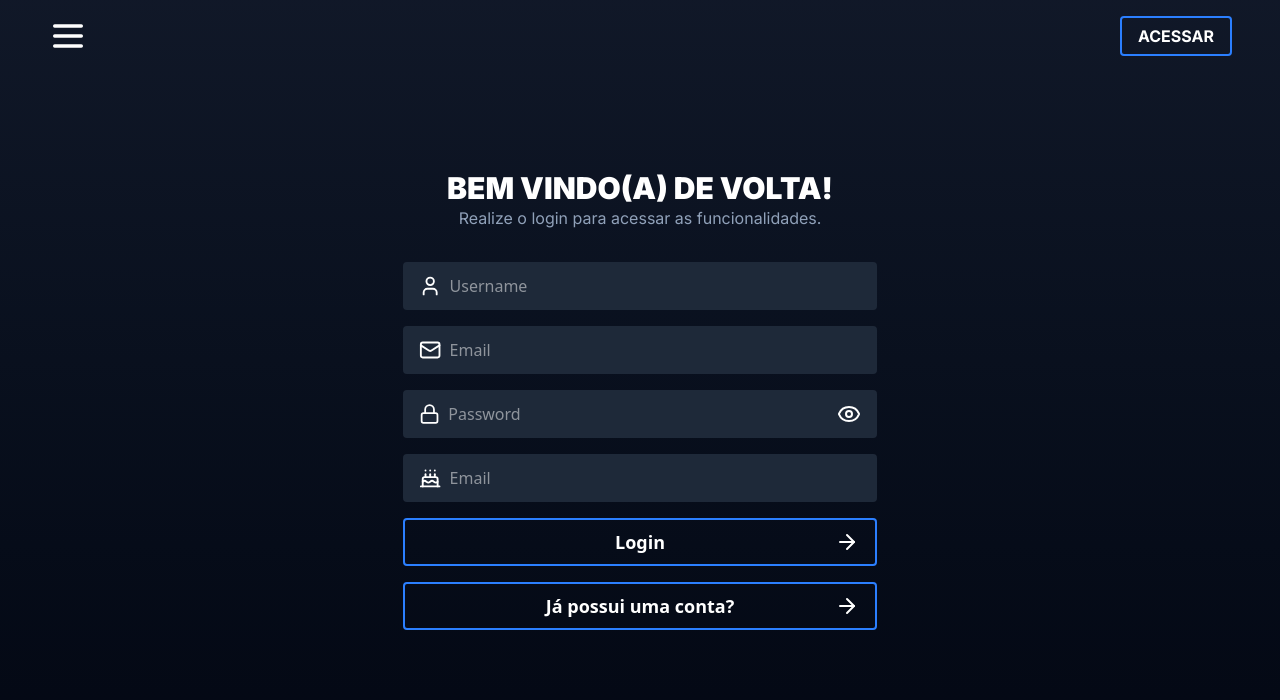
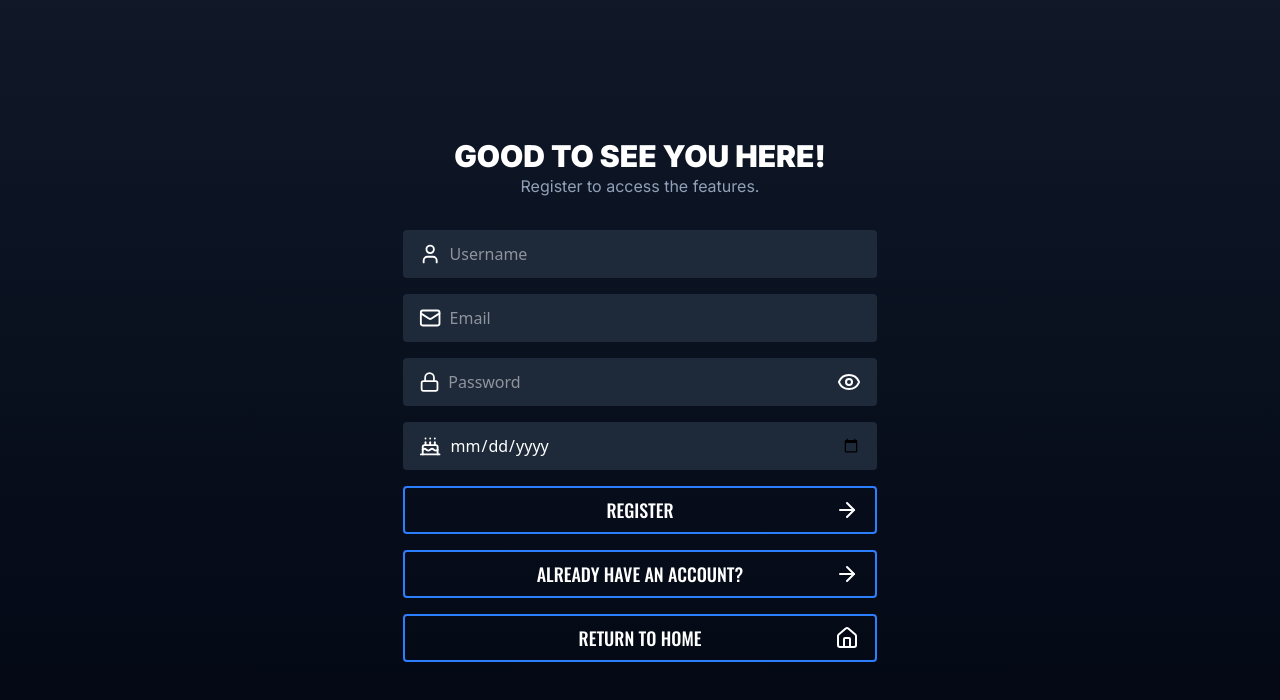
Before and after one commit to xXLuisHenriqueXx/zenith_stream_frontend, a React (Vite) app: page /user/register in a window 1280 px wide. Shown: the top 700 px of the page. Built offline with nearby package versions, Linux system fonts and the light colour scheme; no server answers.

Commit message:
Add: getAge util and  minor fixes

```diff
--- a/src/components/Container/index.tsx
+++ b/src/components/Common/Container/index.tsx
@@ -1,5 +1,5 @@
 import { tv } from "tailwind-variants";
-import Navbar from "../Common/Navbar";
+import Navbar from "../Navbar";
 
 const card = tv({
   slots: {
@@ -30,7 +30,7 @@ interface Props {
 function Container({ children, screen }: Props) {
   return (
     <main className={container({ container: screen })}>
-      <Navbar />
+      { screen !== "login" && <Navbar />}
 
       {children}
     </main>
--- a/src/components/Common/Navbar/index.tsx
+++ b/src/components/Common/Navbar/index.tsx
@@ -11,7 +11,7 @@ const card = tv({
     containerMain: "fixed top-0 flex justify-between items-center w-full p-4 xl:px-12 2xl:px-24 bg-transparent z-50",
     icon: "w-8 h-8 lg:w-10 lg:h-10 text-white cursor-pointer",
     button: "flex flex-row items-center justify-center h-10 px-4 bg-transparent hover:bg-blue-500 border-2 border-blue-500 rounded-sm text-white hover:text-slate-900 transition-all duration-200",
-    buttonText: "text-sm lg:text-base font-inter font-bold uppercase",
+    buttonText: "text-sm lg:text-base font-oswald font-medium uppercase",
   },
 });
 
--- a/src/hooks/useAuth.ts
+++ b/src/hooks/useAuth.ts
@@ -1,4 +1,5 @@
 import { useState, useEffect } from "react";
+
 import { tokenService } from "../services/tokenService";
 
 export function useAuth() {
@@ -11,6 +12,7 @@ export function useAuth() {
   async function validateToken() {
     try {
       const { status, data } = await tokenService.validateTokenRoute();
+
       setIsAuthenticated(status === 200 && data.success);
     } catch {
       setIsAuthenticated(false);
--- a/src/pages/Admin/Login/index.tsx
+++ b/src/pages/Admin/Login/index.tsx
@@ -1,14 +1,14 @@
 import { useState } from "react";
 import { tv } from "tailwind-variants";
-import { useNavigate } from "react-router-dom";
+import { Link, useNavigate } from "react-router-dom";
 import { SubmitHandler, useForm } from "react-hook-form";
 import { zodResolver } from "@hookform/resolvers/zod";
 import { z } from "zod";
-import { ArrowRight, Eye, EyeOff, Key, Lock, Mail } from "lucide-react";
+import { ArrowRight, Eye, EyeOff, House, Key, Lock, Mail } from "lucide-react";
 
 import { adminService } from "../../../services/adminService";
 import { adminLoginSchema } from "../../../schemas/adminSchemas";
-import Container from "../../../components/Container";
+import Container from "../../../components/Common/Container";
 
 const card = tv({
   slots: {
@@ -20,9 +20,16 @@ const card = tv({
     icon: "w-6 h-6 text-white",
     input: "w-full h-full bg-transparent text-white ml-2 focus:outline-none",
     button: "relative flex justify-center items-center w-full h-12 px-4 bg-transparent hover:bg-blue-500 border-2 border-blue-500 rounded-sm text-white hover:text-slate-900 transition-all duration-200",
-    buttonText: "text-lg font-bold",
+    buttonText: "text-lg font-oswald font-medium uppercase",
     buttonIcon: "w-6 h-6 absolute right-4",
   },
+  variants: {
+    button: {
+      "second": {
+        button: "mt-4"
+      }
+    }
+  }
 });
 
 const { containerLogin, title, description, form, labelInput, icon, input, button, buttonText, buttonIcon } = card();
@@ -64,9 +71,9 @@ function AdminLogin() {
   return (
     <Container screen="login">
       <section className={containerLogin()}>
-        <h1 className={title()}>Bem vindo(a) de volta!</h1>
+        <h1 className={title()}>Welcome back!</h1>
         <p className={description()}>
-          Realize o login para acessar as funcionalidades.
+          Log in to access the features.
         </p>
 
         <form className={form()} onSubmit={handleSubmit(onSubmit)}>
@@ -121,6 +128,11 @@ function AdminLogin() {
             <ArrowRight className={buttonIcon()} />
           </button>
         </form>
+
+        <Link to="/" className={button({ button: "second" })}>
+          <p className={buttonText()}>Return to home</p>
+          <House className={buttonIcon()} />
+        </Link>
       </section>
     </Container>
   );
--- a/src/pages/Home/index.tsx
+++ b/src/pages/Home/index.tsx
@@ -1,7 +1,7 @@
 import { tv } from "tailwind-variants";
 import { Link } from "react-router-dom";
 
-import Container from "../../components/Container";
+import Container from "../../components/Common/Container";
 
 const card = tv({
   slots: {
--- a/src/pages/NotFound/index.tsx
+++ b/src/pages/NotFound/index.tsx
@@ -1,7 +1,7 @@
 import { Link } from "react-router-dom";
 import { tv } from "tailwind-variants";
 
-import Container from "../../components/Container";
+import Container from "../../components/Common/Container";
 
 const card = tv({
   slots: {
@@ -21,12 +21,11 @@ function NotFound() {
       <section className={containerNotFound()}>
         <h1 className={title()}>404</h1>
         <h1 className={subtitle()}>
-          Ops, parece que a paǵina que você tentou acessar não existe no nosso
-          sistema
+          Oops, it appears that the page you tried to access does not exist on our system
         </h1>
 
         <Link to="/" className={button()}>
-          <p className={buttonText()}>Voltar para a Home</p>
+          <p className={buttonText()}>Return to home</p>
         </Link>
       </section>
     </Container>
--- a/src/pages/User/Login/index.tsx
+++ b/src/pages/User/Login/index.tsx
@@ -4,11 +4,11 @@ import { Link, useNavigate } from "react-router-dom";
 import { SubmitHandler, useForm } from "react-hook-form";
 import { zodResolver } from "@hookform/resolvers/zod";
 import { z } from "zod";
-import { ArrowRight, Eye, EyeOff, Lock, Mail } from "lucide-react";
+import { ArrowRight, Eye, EyeOff, House, Lock, Mail } from "lucide-react";
 
 import { userLoginSchema } from "../../../schemas/userSchema";
 import { userService } from "../../../services/userService";
-import Container from "../../../components/Container";
+import Container from "../../../components/Common/Container";
 
 const card = tv({
   slots: {
@@ -20,7 +20,7 @@ const card = tv({
     icon: "w-6 h-6 text-white",
     input: "w-full h-full bg-transparent text-white ml-2 focus:outline-none",
     button: "relative flex justify-center items-center w-full h-12 px-4 bg-transparent hover:bg-blue-500 border-2 border-blue-500 rounded-sm text-white hover:text-slate-900 transition-all duration-200",
-    buttonText: "text-lg font-bold",
+    buttonText: "text-lg font-oswald font-medium uppercase",
     buttonIcon: "w-6 h-6 absolute right-4",
   },
   variants: {
@@ -75,9 +75,9 @@ function UserLogin() {
   return (
     <Container screen="login">
       <section className={containerLogin()}>
-        <h1 className={title()}>Bem vindo(a) de volta!</h1>
+        <h1 className={title()}>Welcome back!</h1>
         <p className={description()}>
-          Realize o login para acessar as funcionalidades.
+          Log in to access the features.
         </p>
 
         <form className={form()} onSubmit={handleSubmit(onSubmit)}>
@@ -116,14 +116,19 @@ function UserLogin() {
           </label>
 
           <button type="submit" className={button()}>
-            <h2 className={buttonText()}>Login</h2>
+            <p className={buttonText()}>Login</p>
             <ArrowRight className={buttonIcon()} />
           </button>
         </form>
 
-        <Link to="/user/register" type="submit" className={button({ button: "second" })}>
-          <h2 className={buttonText()}>Ainda não possui uma conta?</h2>
+        <Link to="/user/register" className={button({ button: "second" })}>
+          <p className={buttonText()}>Don't have an account yet?</p>
           <ArrowRight className={buttonIcon()} />
+        </Link>
+
+        <Link to="/" className={button({ button: "second" })}>
+          <p className={buttonText()}>Return to home</p>
+          <House className={buttonIcon()} />
         </Link>
       </section>
     </Container>
--- a/src/pages/User/Register/index.tsx
+++ b/src/pages/User/Register/index.tsx
@@ -4,11 +4,12 @@ import { Link, useNavigate } from "react-router-dom";
 import { SubmitHandler, useForm } from "react-hook-form";
 import { zodResolver } from "@hookform/resolvers/zod";
 import { z } from "zod";
-import { ArrowRight, Cake, Eye, EyeOff, Lock, Mail, User } from "lucide-react";
+import { ArrowRight, Cake, Eye, EyeOff, House, Lock, Mail, User } from "lucide-react";
 
 import { userRegisterSchema } from "../../../schemas/userSchema";
 import { userService } from "../../../services/userService";
-import Container from "../../../components/Container";
+import Container from "../../../components/Common/Container";
+import { getAge } from "../../../utils/getAge";
 
 const card = tv({
   slots: {
@@ -20,7 +21,7 @@ const card = tv({
     icon: "w-6 h-6 text-white",
     input: "w-full h-full bg-transparent text-white ml-2 focus:outline-none",
     button: "relative flex justify-center items-center w-full h-12 px-4 bg-transparent hover:bg-blue-500 border-2 border-blue-500 rounded-sm text-white hover:text-slate-900 transition-all duration-200",
-    buttonText: "text-lg font-bold",
+    buttonText: "text-lg font-oswald font-medium uppercase",
     buttonIcon: "w-6 h-6 absolute right-4",
   },
   variants: {
@@ -54,18 +55,28 @@ function UserRegister() {
     data: UserRegisterData
   ) => {
     try {
+      const age = getAge(data.birthDate);
+
       const params = {
         username: data.username,
         email: data.email,
         password: data.password,
-        age: +data.age
+        age: +age
       }
-      const { status } = await userService.login(params);
+
+      const { status } = await userService.register(params);
 
       if (status == 401) {
         alert("Usuário ou senha inválidos");
-      } else if (status === 200) {
-        alert("Usuário logado com sucesso");
+      } else if (status === 201) {
+        alert("Usuário registrado com sucesso");
+
+        const params = {
+          email: data.email,
+          password: data.password
+        }
+
+        await userService.login(params);
 
         navigateToStreaming();
       }
@@ -77,9 +88,9 @@ function UserRegister() {
   return (
     <Container screen="login">
       <section className={containerLogin()}>
-        <h1 className={title()}>Bem vindo(a) de volta!</h1>
+        <h1 className={title()}>Good to see you here!</h1>
         <p className={description()}>
-          Realize o login para acessar as funcionalidades.
+          Register to access the features.
         </p>
 
         <form className={form()} onSubmit={handleSubmit(onSubmit)}>
@@ -132,24 +143,27 @@ function UserRegister() {
           <label className={labelInput()}>
             <Cake className={icon()} />
             <input
-              type="text"
-              placeholder="Email"
-              autoComplete="off"
+              type="date"
               className={input()}
-              {...register("age")}
+              {...register("birthDate")}
             />
             {/* {errors.username && <p>{errors.username.message}</p>} */}
           </label>
 
           <button type="submit" className={button()}>
-            <h2 className={buttonText()}>Login</h2>
+            <p className={buttonText()}>Register</p>
             <ArrowRight className={buttonIcon()} />
           </button>
         </form>
 
-        <Link to="/user/login" type="submit" className={button({ button: "second" })}>
-          <h2 className={buttonText()}>Já possui uma conta?</h2>
+        <Link to="/user/login" className={button({ button: "second" })}>
+          <p className={buttonText()}>Already have an account?</p>
           <ArrowRight className={buttonIcon()} />
+        </Link>
+
+        <Link to="/" className={button({ button: "second" })}>
+          <p className={buttonText()}>Return to home</p>
+          <House className={buttonIcon()} />
         </Link>
       </section>
     </Container>
--- a/src/schemas/userSchema.ts
+++ b/src/schemas/userSchema.ts
@@ -4,7 +4,8 @@ export const userRegisterSchema = z.object({
     username: z.string().trim().min(3, { message: "Username must to have at least 3 characteres" }),
     password: z.string().min(8, { message: "Password must to have at least 8 characteres" }),
     email: z.string().email({ message: "Invalid email" }),
-    age: z.number().int()
+    age: z.number().int().optional(),
+    birthDate: z.string()
 });
 
 export const userLoginSchema = z.object({
--- a/src/services/userService.ts
+++ b/src/services/userService.ts
@@ -4,7 +4,8 @@ import { api } from "./api";
 import { userLoginSchema, userRegisterSchema, watchContentSchema, watchLaterSchema } from "../schemas/userSchema";
 
 type loginParams = z.infer<typeof userLoginSchema>;
-type registerParams = z.infer<typeof userRegisterSchema>;
+type registerParamsBase = z.infer<typeof userRegisterSchema>;
+type registerParams = Omit<registerParamsBase, "birthDate">;
 type watchContentParams = z.infer<typeof watchContentSchema>;
 type watchLaterParams = z.infer<typeof watchLaterSchema>;
 
--- /dev/null
+++ b/src/utils/getAge.ts
@@ -0,0 +1,10 @@
+export const getAge = (birthDate: string) => {
+    const today = new Date();
+    const birth = new Date(birthDate);
+    let age = today.getFullYear() - birth.getFullYear();
+    const m = today.getMonth() - birth.getMonth();
+    if (m < 0 || (m === 0 && today.getDate() < birth.getDate())) {
+        age--;
+    }
+    return age;
+}
```
